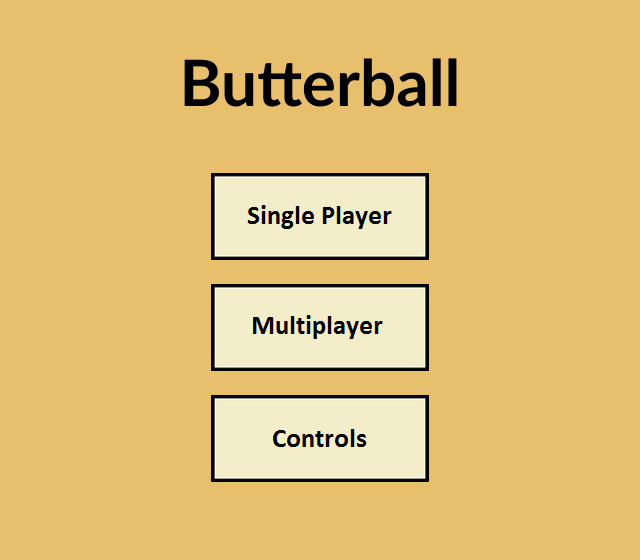
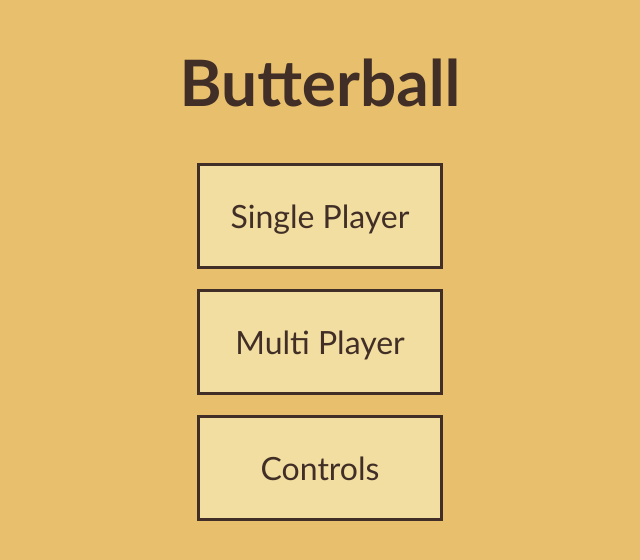
Before and after one commit to acsmars/butterball, a plain HTML site: page client/index.html in a window 1280 px wide. Shown: the whole page, without its empty margins (320-960 px from the left). Drawn offline with Linux system fonts and the light colour scheme.

Commit message:
Replaced images with roughly equivilent CSS. Also added hover effect.

```diff
--- a/client/index.html
+++ b/client/index.html
@@ -3,15 +3,14 @@
 <head>
 <style>
 	body {
-		overflow:hidden;
-		background-color:#E8BF6C;
+		overflow: hidden;
+		background-color: #E8BF6C;
 	}
 	h1 {
-		font-family:Calibri;
-		font-size:48pt;
-	}
-	a {
-		display:block;
+		color: #402E27;
+		font-family: Calibri;
+		font-size: 48pt;
+		text-align: center;
 	}
 	img {
 		padding:10px;
@@ -19,16 +18,33 @@
 	#centerMain {
 		margin:0 auto 0;
 		width:500px;
+
+	}
+	.mediumButton {
+		display:block;
+		margin: 0 auto 20px;
+		width: 240px;
+		height: 40px;
+		padding: 30px 0 30px;
+		color: #402E27;
+		font-family: Calibri;
+		font-size: 24pt;
 		text-align:center;
+		text-decoration:none;
+		background-color: #F2DEA0;
+		border: 3px solid #402E27;
+	}
+	.mediumButton:hover {
+		background-color: #B59461;
 	}
 </style>
 </head>
 <body>
 	<div id="centerMain">
 		<h1>Butterball</h1>
-		<a href="game.html"><img src="images/SinglePlayer.png" alt="Single Player"></a>
-		<a href=""><img src="images/MultiPlayer.png" alt="Multi Player"></a>
-		<a href=""><img src="images/Controls.png" alt="Controls"></a>
+		<a class="mediumButton" href="game.html">Single Player</a>
+		<a class="mediumButton" href="">Multi Player</a>
+		<a class="mediumButton" href="">Controls</a>
 	</div>
 </body>
 </html>
```
